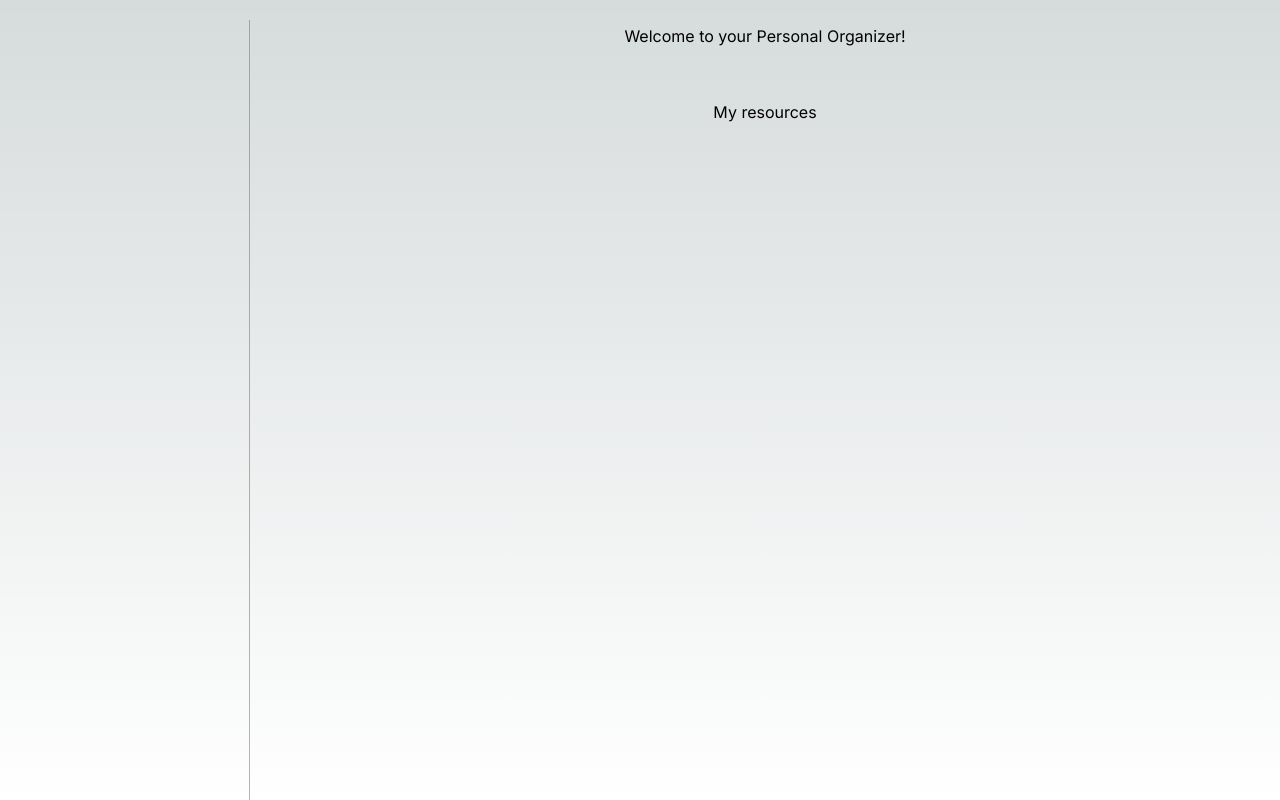
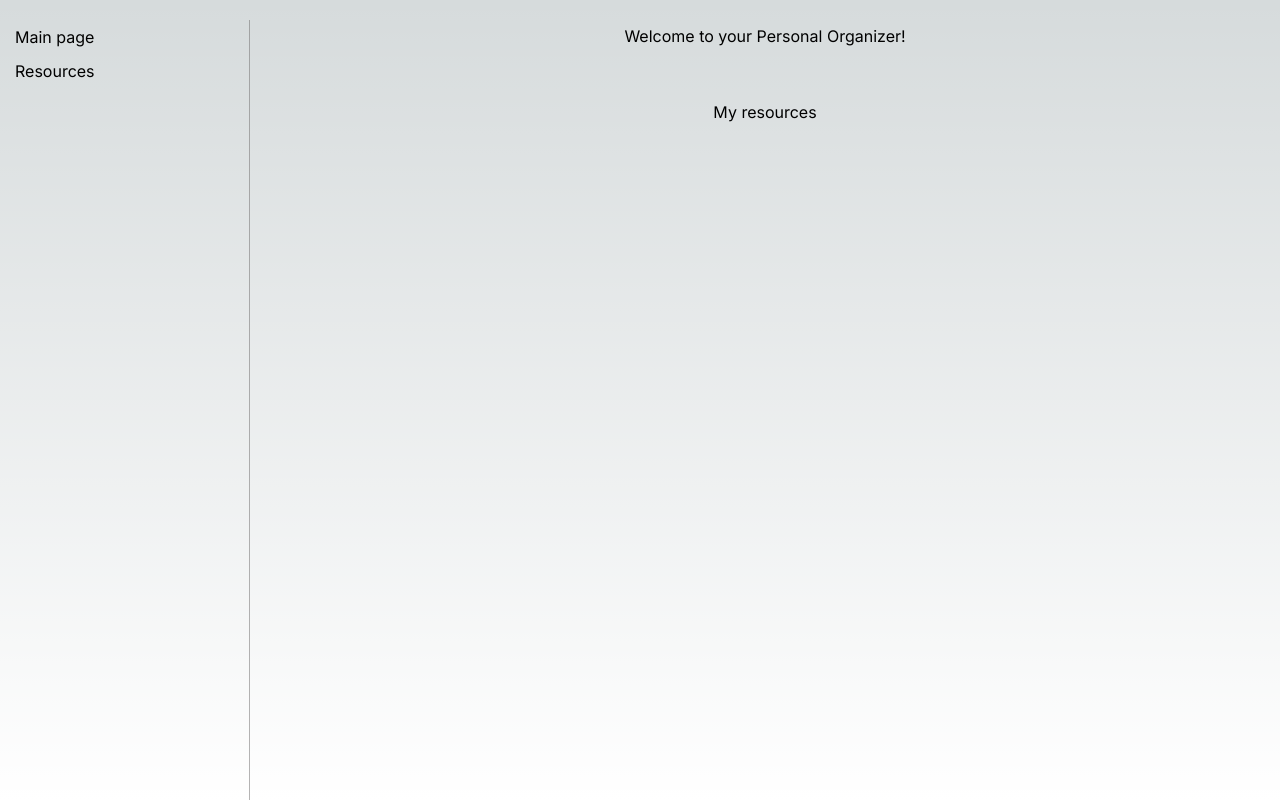
Before and after one commit to monikajq/myPersonalOrganizer, a Next.js app: page /resources in a window 1280 px wide. Built offline with nearby package versions, Linux system fonts and the light colour scheme.

Commit message:
add links to navbar

```diff
--- a/src/app/main-page/page.tsx
+++ b/src/app/main-page/page.tsx
@@ -1,10 +1,13 @@
 import React from 'react';
+import Link from 'next/link';
 import './main-page.css';
 
 export default function MainPage() {
 	return (
 		<section id='MainPage' className='main-page-container'>
 			<nav className='sidebar'>
+				<Link href="/" className='link'>Main page</Link>
+				<Link href="/resources" className='link'>Resources</Link>
 			</nav>
 
 			<div className='header'>
--- a/src/app/resources/page.tsx
+++ b/src/app/resources/page.tsx
@@ -1,10 +1,13 @@
 import React from 'react';
 import './resources.css';
+import Link from 'next/link';
 
 export default function Resources() {
 	return (
 		<div id='MyResources' className='my-resources-container'>
 			<div className='sidebar'>
+				<Link href="/" className='link'>Main page</Link>
+				<Link href="/resources" className='link'>Resources</Link>
 			</div>
 
 			<div className='header'>
```
